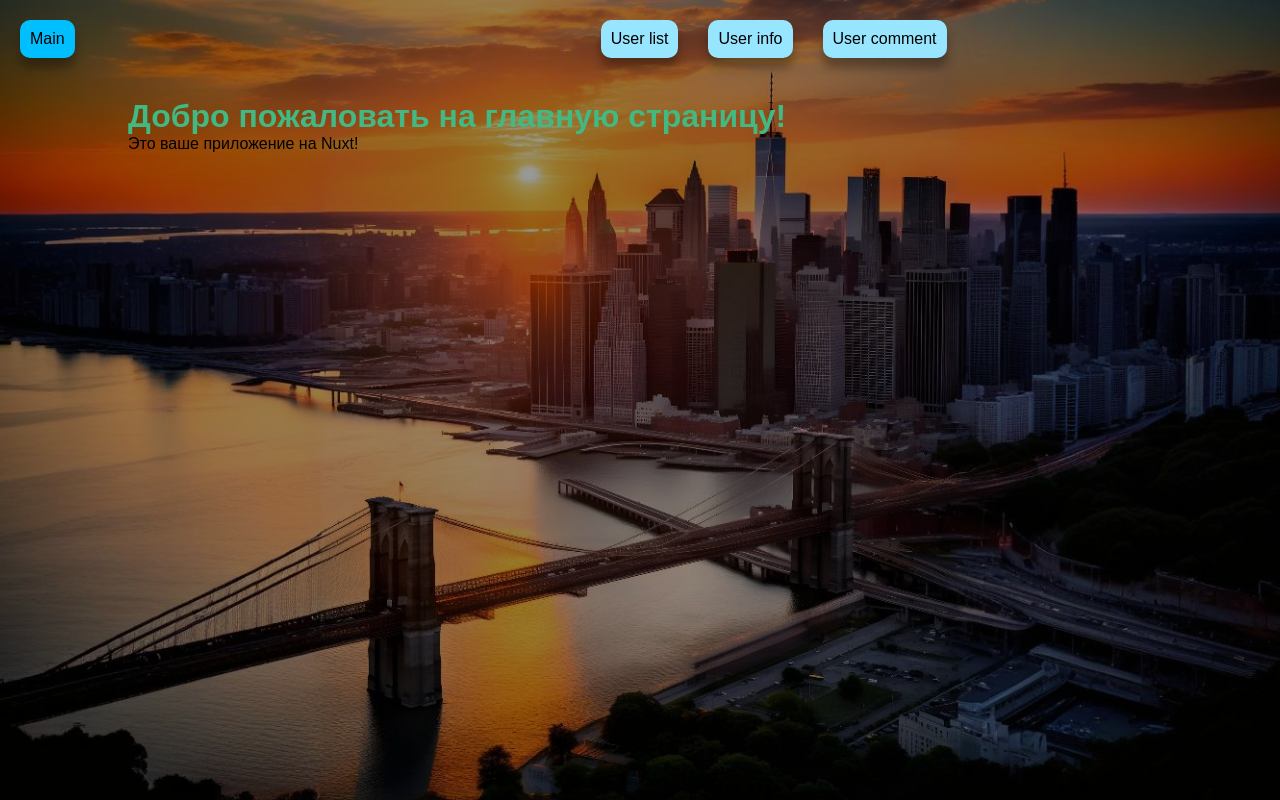
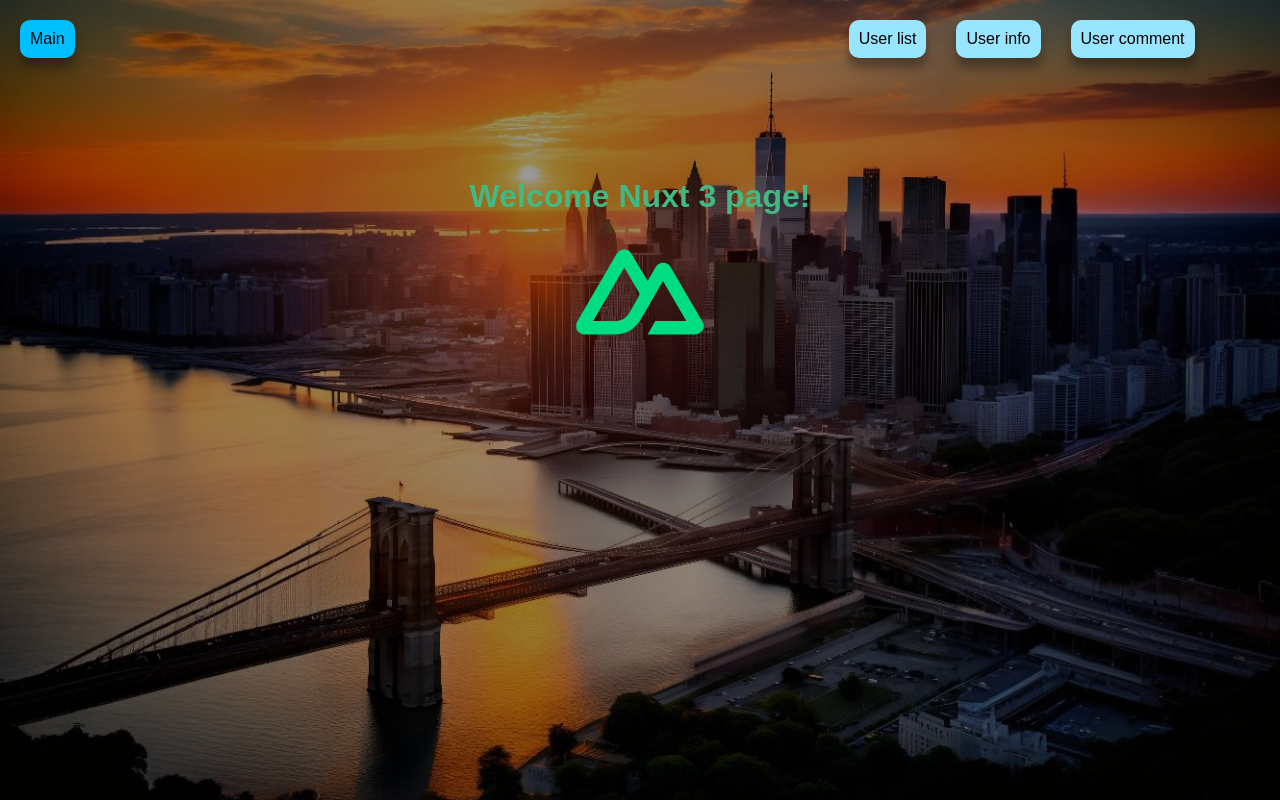
Before and after one commit to dfajl/my-nuxt3-project, a Nuxt app: page / in a window 1280 px wide. Built offline with nearby package versions, Linux system fonts and the light colour scheme.

Commit message:
adds icon nuxt

```diff
--- a/assets/styles/indexPage.scss
+++ b/assets/styles/indexPage.scss
@@ -6,6 +6,16 @@ h1 {
 	position: relative;
 	z-index: 1;
 	margin: 0 auto;
+	text-align: center;
+	margin-top: 100px;
+
+	.nuxt_logo_container {
+		width: 30%;
+		margin: 0 auto;
+		img {
+			width: 50%;
+		}
+	}
 }
 .main_background {
 	width: 100%;
--- a/assets/styles/uiNavBar.scss
+++ b/assets/styles/uiNavBar.scss
@@ -10,7 +10,7 @@ nav {
 	z-index: 1;
 
 	a:first-child {
-		margin-right: 40%;
+		margin-right: 60%;
 		background: #00bfff;
 	}
 
--- a/pages/index.vue
+++ b/pages/index.vue
@@ -1,7 +1,13 @@
 <template>
 	<div class="main_container">
-		<h1>Добро пожаловать на главную страницу!</h1>
-		<p>Это ваше приложение на Nuxt!</p>
+		<h1>Welcome Nuxt 3 page!</h1>
+		<div class="nuxt_logo_container">
+			<img
+				class="nuxt_logo"
+				src="@/assets/images/icons/icon-nuxt.svg"
+				alt="Логотип Nuxt"
+			/>
+		</div>
 	</div>
 	<img
 		class="main_background overlay"
```
Also changed, not shown: assets/images/icons/icon-nuxt.svg (added).
